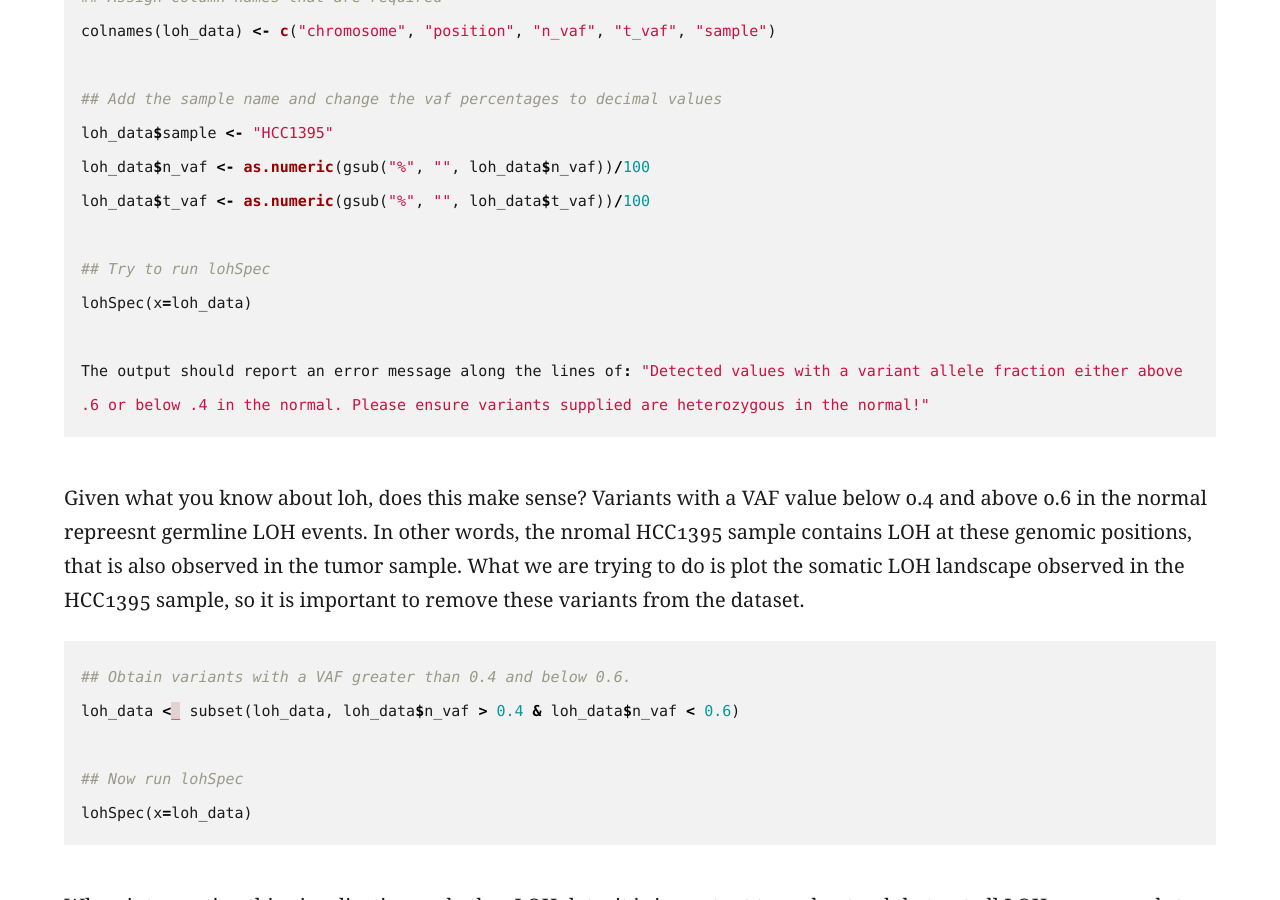
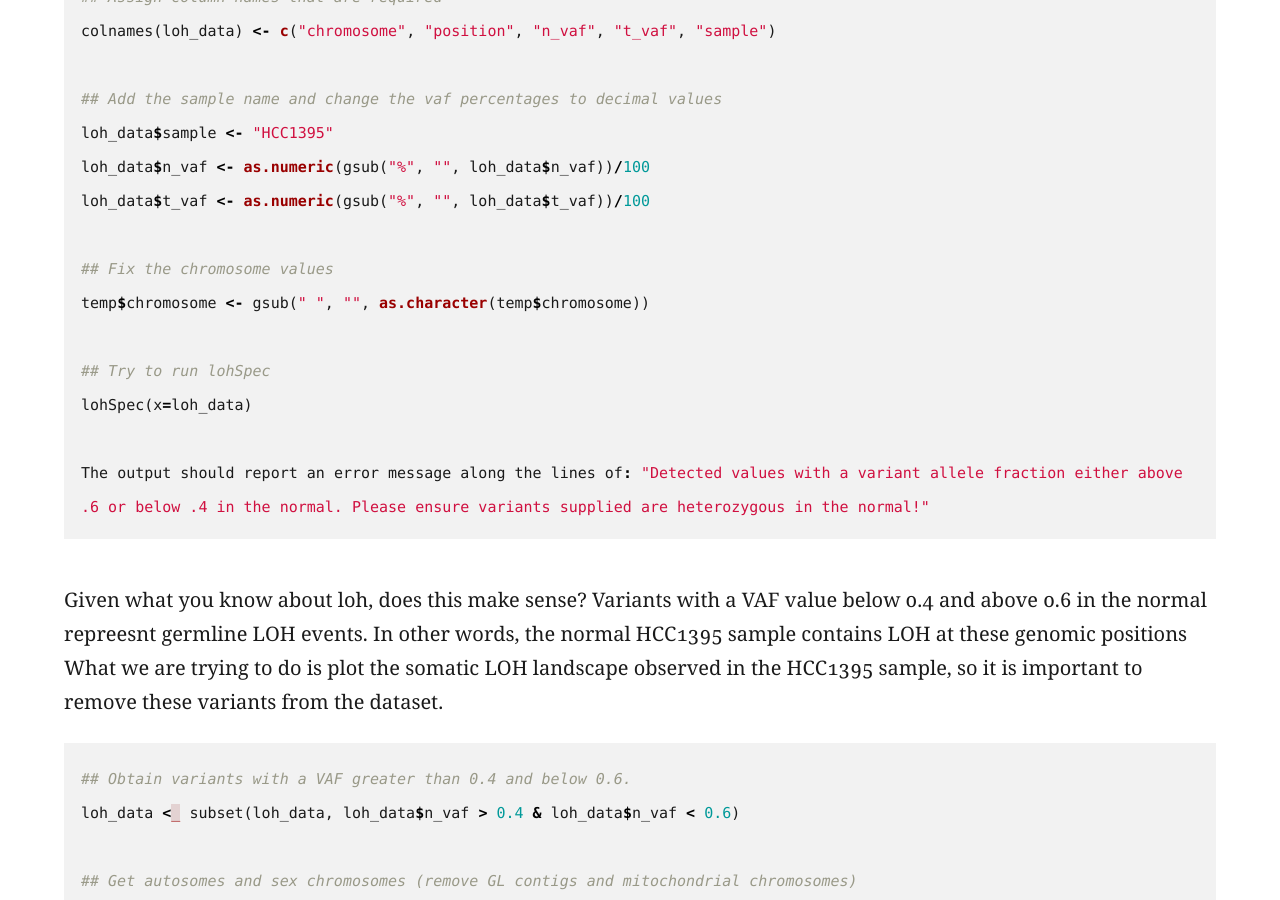
Before and after one commit to griffithlab/genviz.org, a Jekyll site: the page built from _posts/0003-07-01-lohSpec_GenVisR.md, in a window 1280 px wide and 900 px high, scrolled down 2018 px. Built offline with Jekyll 4.4.1, drawn with Linux system fonts in a browser that asks for light colours; some of the changed text lies outside the part shown.

Commit message:
lohSpec with subseequent figure

````diff
--- a/_posts/0003-07-01-lohSpec_GenVisR.md
+++ b/_posts/0003-07-01-lohSpec_GenVisR.md
@@ -36,20 +36,28 @@ loh_data$sample <- "HCC1395"
 loh_data$n_vaf <- as.numeric(gsub("%", "", loh_data$n_vaf))/100
 loh_data$t_vaf <- as.numeric(gsub("%", "", loh_data$t_vaf))/100
 
+## Fix the chromosome values
+temp$chromosome <- gsub(" ", "", as.character(temp$chromosome))
+
 ## Try to run lohSpec
 lohSpec(x=loh_data)
 
 The output should report an error message along the lines of: "Detected values with a variant allele fraction either above .6 or below .4 in the normal. Please ensure variants supplied are heterozygous in the normal!"
 ```
-Given what you know about loh, does this make sense? Variants with a VAF value below 0.4 and above 0.6 in the normal repreesnt germline LOH events. In other words, the nromal HCC1395 sample contains LOH at these genomic positions, that is also observed in the tumor sample. What we are trying to do is plot the somatic LOH landscape observed in the HCC1395 sample, so it is important to remove these variants from the dataset.
+Given what you know about loh, does this make sense? Variants with a VAF value below 0.4 and above 0.6 in the normal repreesnt germline LOH events. In other words, the normal HCC1395 sample contains LOH at these genomic positions What we are trying to do is plot the somatic LOH landscape observed in the HCC1395 sample, so it is important to remove these variants from the dataset.
 
 ```R
 ## Obtain variants with a VAF greater than 0.4 and below 0.6.
 loh_data <_ subset(loh_data, loh_data$n_vaf > 0.4 & loh_data$n_vaf < 0.6)
 
+## Get autosomes and sex chromosomes (remove GL contigs and mitochondrial chromosomes)
+chr <- c(seq(1:22, "X", "Y"))
+loh_data <- loh_data[which(loh_data$chromosome %in% chr),]
+
 ## Now run lohSpec
 lohSpec(x=loh_data)
 ```
+{% include figurehtml image="/assets/GenVisR/lohSpec.vq.png" width="750" %}
 
 <!--Talk about caveats with LOH-->
 When interpreting this visualization and other LOH data, it is important to understand that not all LOH corresponds to an actual deletion event. For instance, an amplification of a specific allele/genomic region can appear as LOH since one region will have significantly more copies than the corresponding region on the other chromosome. Additionally, copy neutral loss of heterozygosity can occur where an individual receives a chromosomal pair from one parent and nothing from the other parent. While this situation may appear as LOH since there is only a single chromosomal type present, the individual still has 2 chromosomes (hence neutral copy number). Therefore, it is important to look at coverage to see LOH truly results in a deleted region.
````
Also changed, not shown: assets/GenVisR/lohSpec.v1.png (added).
